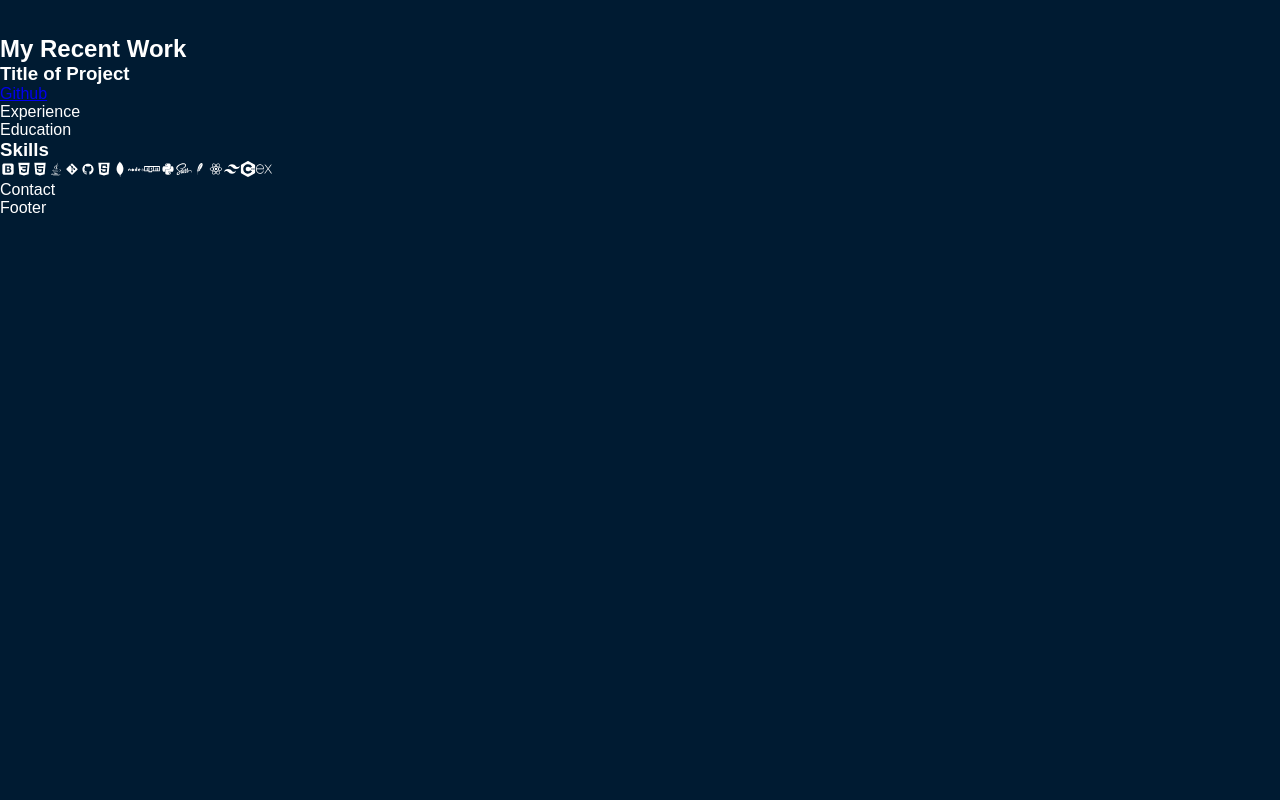
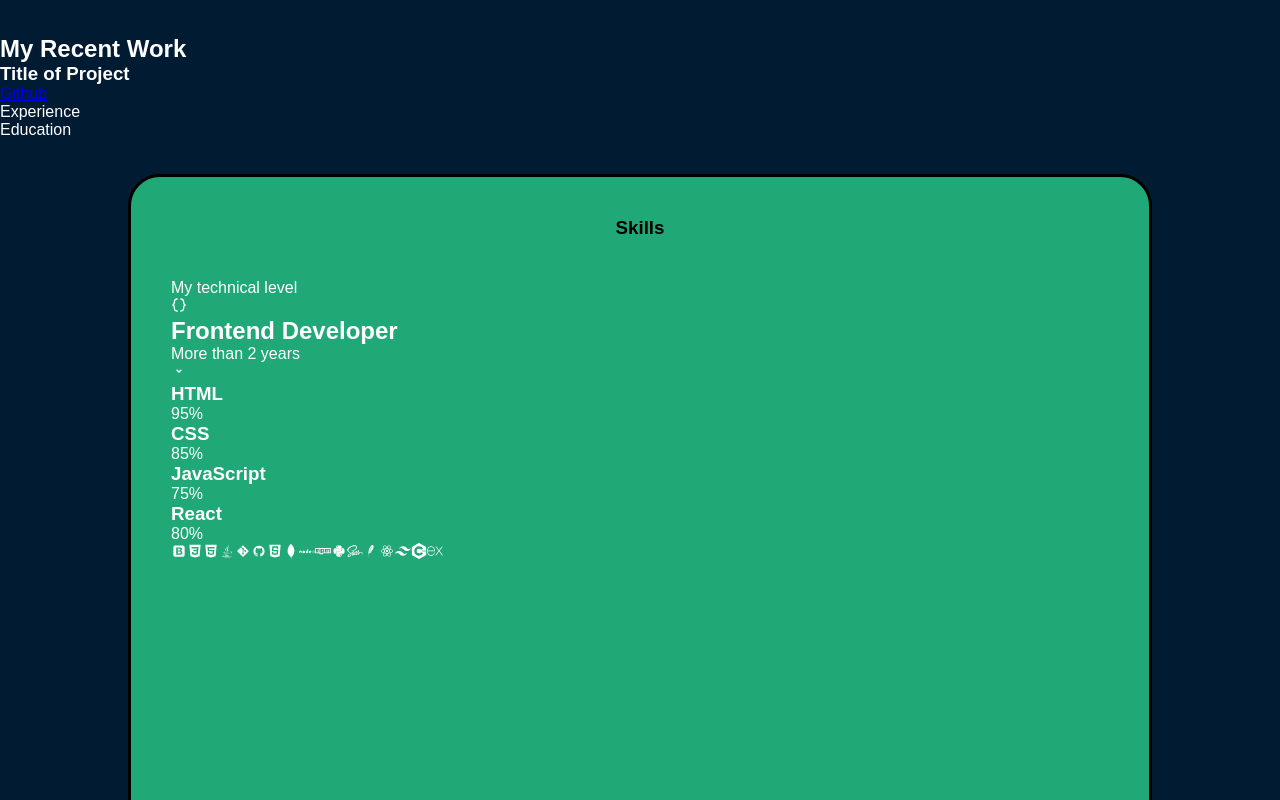
Before and after one commit to kunalkatara12/MyPortfolio, a React (Create React App) app: page / in a window 1280 px wide. Shown: the part 1580-2380 px from the top of the page. Before the commit the page ends 1797 px from the top, so only its background shows below. Built offline with nearby package versions, Linux system fonts and the light colour scheme.

Commit message:
changes on 27-10-22 22:08

```diff
--- a/package.json
+++ b/package.json
@@ -10,6 +10,7 @@
     "react": "^18.2.0",
     "react-dom": "^18.2.0",
     "react-icons": "^4.6.0",
+    "react-multi-carousel": "^2.8.2",
     "react-scripts": "5.0.1",
     "sass": "^1.55.0",
     "web-vitals": "^2.1.4"
--- a/src/components/About/About.scss
+++ b/src/components/About/About.scss
@@ -6,9 +6,10 @@
     height:100vh;
 }
 #about__div {
+    margin-top: 35px;
     width: 80%;
     padding: 40px;
-    background-color: #0da999;
+    background-color: #20a876;
     overflow: hidden;
     border: 3px solid black;
     border-radius: 2rem;
@@ -20,8 +21,6 @@ height:60vh;
 
 .about__heading {
     text-align: center;
-    // display: flex;
-    // flex-direction: column;
     margin-bottom: 40px;
     color: black;
 }
--- a/src/components/Navbar/Navbar.jsx
+++ b/src/components/Navbar/Navbar.jsx
@@ -8,7 +8,7 @@ const Navbar = () => {
   return (
     <>
       <nav className="navbar">
-        <div id="title">Kunal</div>
+        <div id="navbar__title">Kunal</div>
         <ul className="app__navbar-links">
           {[
             "home",
--- a/src/components/Navbar/Navbar.scss
+++ b/src/components/Navbar/Navbar.scss
@@ -10,9 +10,9 @@
     filter: drop-shadow(0 10px 8px rgb(0 0 0 / 0.04)) drop-shadow(0 4px 3px rgb(0 0 0 / 0.1));
     z-index: 2;
 }
-
-nav div {
-    font-size: 5vh;
+#navbar__title{
+    // margin-top: 35px;
+     font-size: 5vh;
     background-image: linear-gradient(to right,
             #0da999,
             #0da999 50%,
@@ -22,10 +22,11 @@ nav div {
     -webkit-background-clip: text;
     background-clip: text;
     -webkit-text-fill-color: transparent;
+
     transition: all 0.3s ease-in-out;
 }
 
-nav div:before {
+#navbar__title:before {
     content: '';
     background: #54b3d6;
     display: block;
@@ -36,7 +37,7 @@ nav div:before {
     height: 3px;
 }
 
-nav div:hover {
+#navbar__title:hover {
     background-position: 0;
     font-size: 40px;
     transform: translateY(-2px);
--- a/src/components/Skills/Skills.jsx
+++ b/src/components/Skills/Skills.jsx
@@ -16,14 +16,67 @@ import {
   DiSqllite,
   DiReact,
 } from "react-icons/di";
-import { SiTailwindcss, SiCplusplus,  SiExpress } from "react-icons/si";
+import { SiTailwindcss, SiCplusplus, SiExpress } from "react-icons/si";
+import { BiCodeCurly } from "react-icons/bi";
+import { RiArrowDropDownLine } from "react-icons/ri";
 const Skills = () => {
   return (
-    <>
       <div id="skills">
         <section id="skills__section">
           <h3 id="title">Skills</h3>
-          <div id="skills__circular-progress"></div>
+          <span id="subtitle">My technical level</span>
+          <div id="skills__container container grid">
+            {" "}
+            <div id="skills__content-progress">
+              <div id="skills__header">
+                <BiCodeCurly />
+                <div id="">
+                  <h1 id="skills__title">Frontend Developer</h1>
+                  <span id="skills__subttitle">More than 2 years</span>
+                </div>
+                <RiArrowDropDownLine />
+                <div id="skills__list grid">
+                  <div id="skills__data">
+                    <div id="skills__title">
+                      <h3 id="skill__name">HTML</h3>
+                      <span id="skill__progress-percent">95%</span>
+                    </div>
+                    <div id="skills__progress-bar">
+                      <span id="skill__percentage skill__html"></span>
+                    </div>
+                  </div>
+                  <div id="skills__data">
+                    <div id="skills__title">
+                      <h3 id="skill__name">CSS</h3>
+                      <span id="skill__progress-percent">85%</span>
+                    </div>
+                    <div id="skills__progress-bar">
+                      <span id="skill__percentage skill__css"></span>
+                    </div>
+                  </div>
+                  <div id="skills__data">
+                    <div id="skills__title">
+                      <h3 id="skill__name">JavaScript</h3>
+                      <span id="skill__progress-percent">75%</span>
+                    </div>
+                    <div id="skills__progress-bar">
+                      <span id="skill__percentage skill__javascript"></span>
+                    </div>
+                  </div>
+                  <div id="skills__data">
+                    <div id="skills__title">
+                      <h3 id="skill__name">React</h3>
+                      <span id="skill__progress-percent">80%</span>
+                    </div>
+                    <div id="skills__progress-bar">
+                      <span id="skill__percentage skill__react"></span>
+                    </div>
+                  </div>
+                </div>
+              </div>
+            </div>
+          </div>
+
           <div id="skills__tools-techno">
             <DiBootstrap className="tech__icons" />
             <DiCss3 className="tech__icons" />
@@ -45,7 +98,7 @@ const Skills = () => {
           </div>
         </section>
       </div>
-    </>
+
   );
 };
 
--- a/src/components/Skills/Skills.scss
+++ b/src/components/Skills/Skills.scss
@@ -0,0 +1,25 @@
+#skills{
+    width: 100%;
+    height:100vh;
+    display: flex;
+        justify-content: center;
+}
+
+#skills__section{
+    margin-top: 35px;
+    width: 80%;
+        padding: 40px;
+        background-color: #20a876;
+        // overflow: hidden;
+        border: 3px solid black;
+        border-radius: 2rem;
+
+        height: 100vh;
+}
+
+#title{
+    text-align: center;
+    // margin-top: 35px;
+        margin-bottom: 40px;
+        color: black;
+}
```
Also changed, not shown: 1 other file (tests, documents, lock files or other folders).
